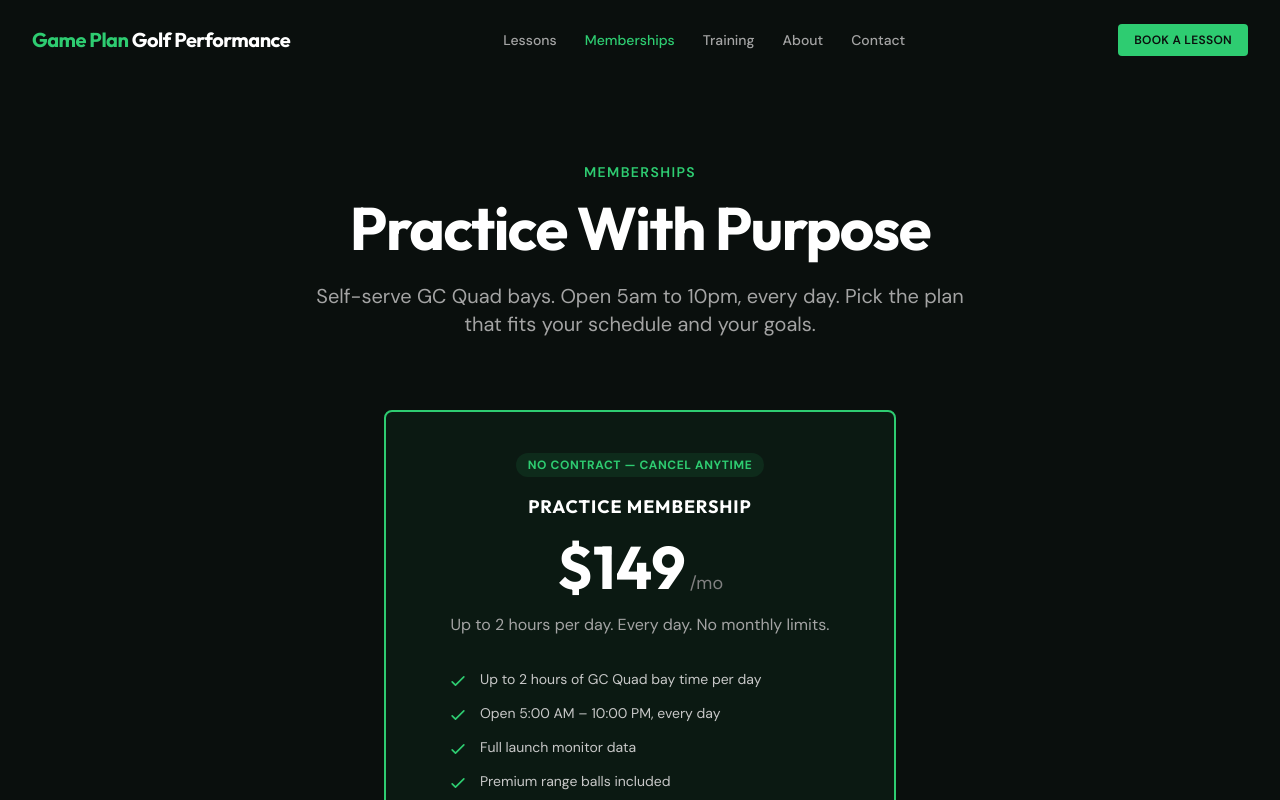
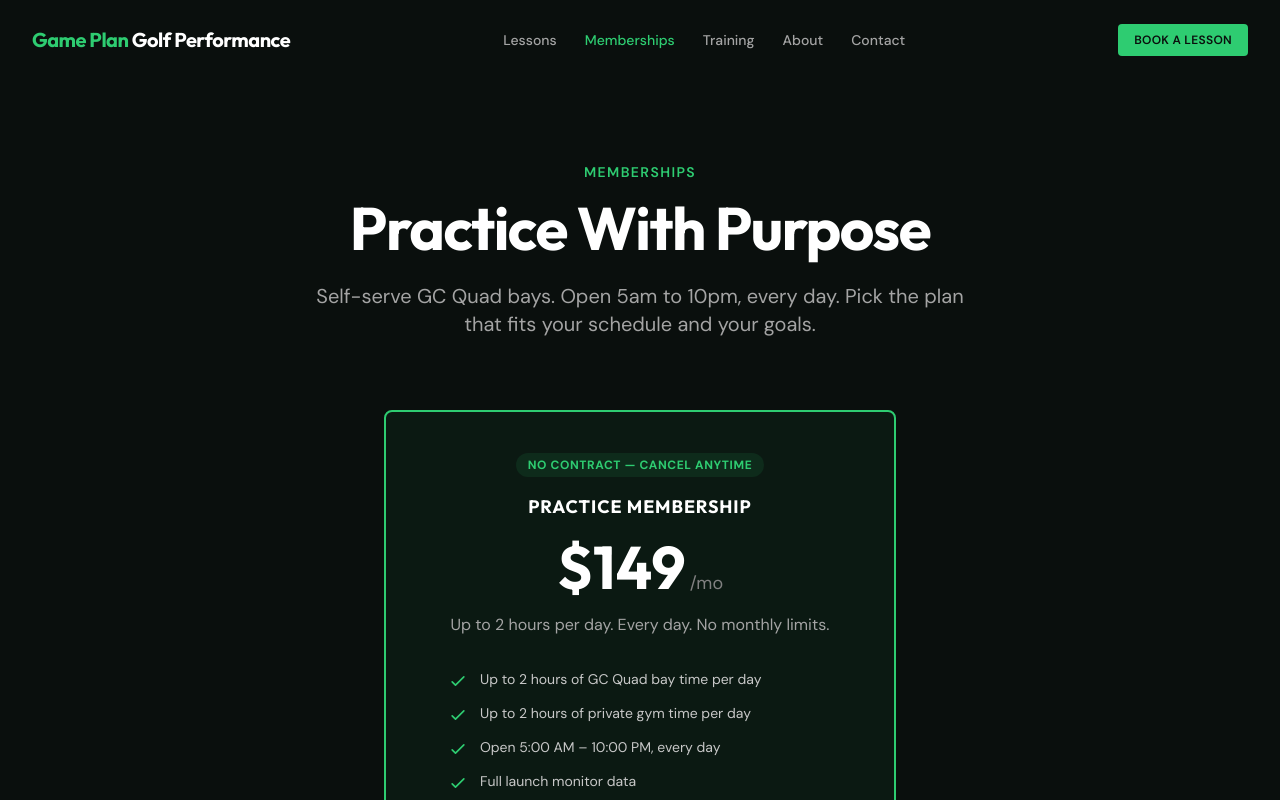
Before and after one commit to TheBerg/game-plan, a Next.js app: page /game-plan/memberships in a window 1280 px wide. Shown: the top 800 px of the page. Built offline with nearby package versions, Linux system fonts and the light colour scheme.

Commit message:
Add 2 hours private gym time to membership
Co-Authored-By: Claude Opus 4.6 (1M context) <noreply@anthropic.com>

```diff
--- a/src/app/memberships/page.tsx
+++ b/src/app/memberships/page.tsx
@@ -9,6 +9,7 @@ const membership = {
   period: "/mo",
   features: [
     "Up to 2 hours of GC Quad bay time per day",
+    "Up to 2 hours of private gym time per day",
     "Open 5:00 AM – 10:00 PM, every day",
     "Full launch monitor data",
     "Premium range balls included",
```
